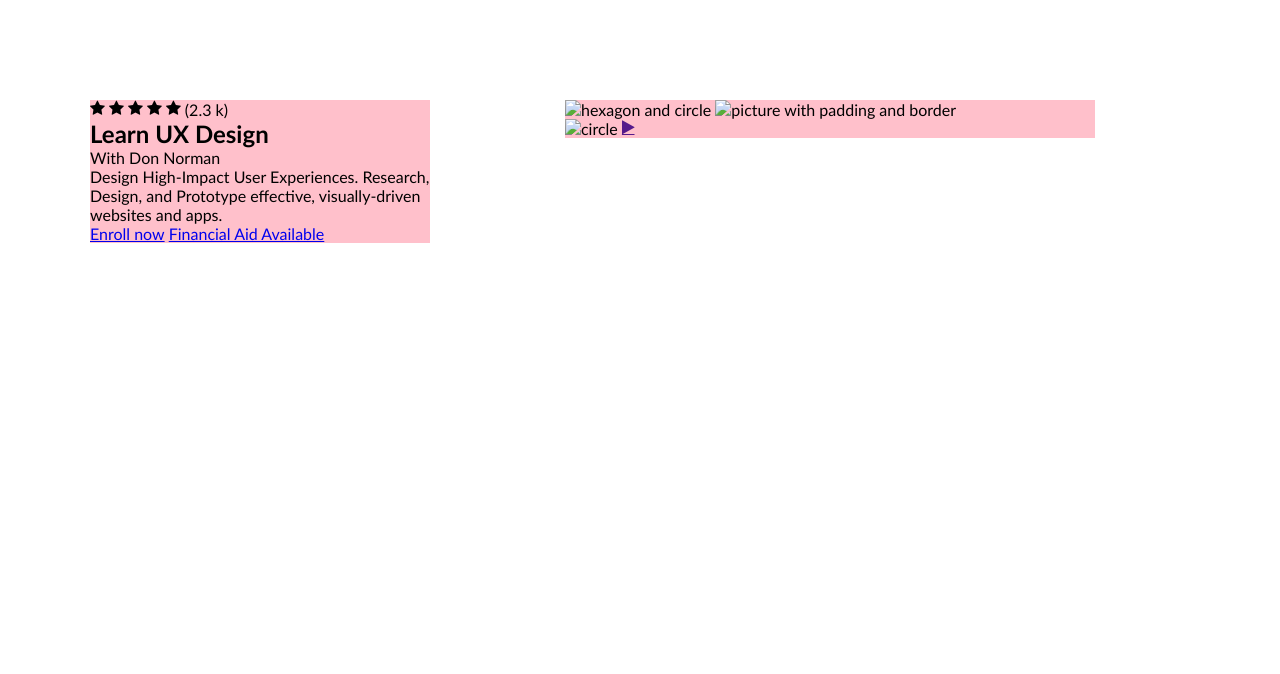
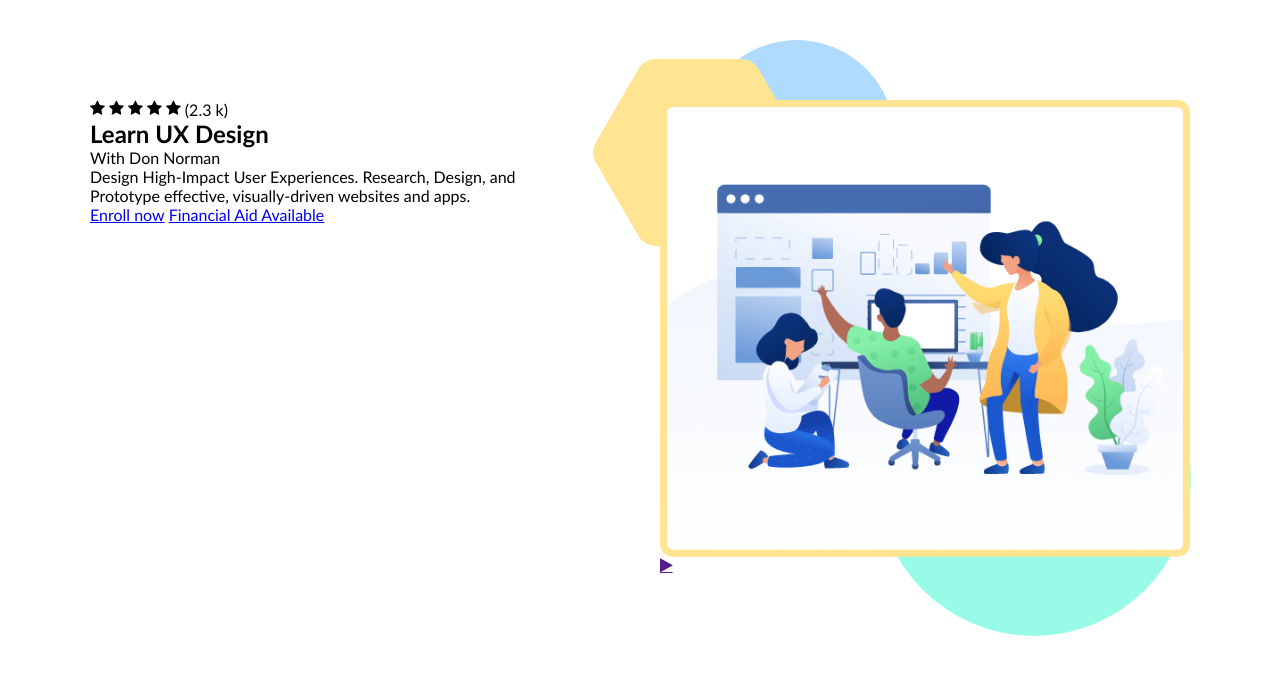
Before and after one commit to front-end-by-rimantas/35-grupe-portfolio-docland, a plain HTML site: page index.html in a window 1280 px wide. Drawn offline with Linux system fonts and the light colour scheme.

Commit message:
Pictures include

```diff
--- a/css/base/layout.css
+++ b/css/base/layout.css
@@ -49,7 +49,7 @@
     float: left;
     margin-left: var(--half-gap);
     margin-right: var(--half-gap);
-    background-color: pink;
+
 }
 
 .row > .reverse {
--- a/css/pages/home.css
+++ b/css/pages/home.css
@@ -17,7 +17,38 @@
 /* scroll up button ends here */
 
 /*  hero starts here */
-.triangle-right {
+.right-column {
+    position: relative;
+
+}
+.right-column .pic-under {
+    position: absolute;
+    z-index: -1;
+    max-width: 100%;
+    object-fit: fit-content;
+    top: -60px;
+    left: -70px;
+}
+
+.right-column .pic-under2 {
+    position: absolute;
+    z-index: -1;
+    max-width: 100%;
+    object-fit: fit-content;
+    right: -1px;
+    bottom: -60px;
+}
+
+.right-column > .hero-video {
+    position: relative;
+
+}
+
+.right-column > .hero-video > .upper-pic{
+    max-width: 100%;
+    height:fit-content;
+}
+.right-column .triangle-right {
 	width: 0;
 	height: 0;
 	border-top: 10px solid transparent;
--- a/index.html
+++ b/index.html
@@ -30,7 +30,7 @@
     <!--  hero starts here -->
     <section class="container">
         <div class="row">
-            <div class="col-12 col-md-10 col-lg-4">
+            <div class="col-12 col-md-10  col-lg-5">
                 <div>
                     <span class="fa fa-star checked"></span>
                     <span class="fa fa-star checked"></span>
@@ -45,17 +45,18 @@
                 <a class="btn" href="#">Enroll now</a>
                 <a href="#" >Financial Aid Available</a>
             </div>
-            <div class="col-12 col-md-10 ml-lg-1 col-lg-6 ">
-                <img class="hidden visible-lg"scr="#" alt="hexagon and circle">
-                <img scr="#" alt="picture with padding and border">
-                <div>
-                    <img class="hidden visible-lg"scr="#" alt="circle">
-                    <a class="fa fa-play" href="">
-                    </a>
+            <div class="col-12 col-md-10  col-lg-6 ml-lg-1 ">
+                <div class="right-column">
+                    <img class="pic-under hidden visible-lg" src="./img/hero/cbat.png" alt="hexagon and circle">
+                    <img class="pic-under2 hidden visible-lg" src="./img/hero/cbab.png" alt="picture with padding and border">
+                    <div class="hero-video">
+                        <img class="upper-pic" src="./img/hero/course-b.png" alt="circle">
+                        <a class="fa fa-play" href="">
+                        </a>
+                    </div>
                 </div>
             </div>
-
-        <div>
+        </div>
 
     </section>
     <!--  hero ends here -->
```
Also changed, not shown: img/hero/cbab.png (added), img/hero/cbat.png (added), img/hero/course-b.png (added).
